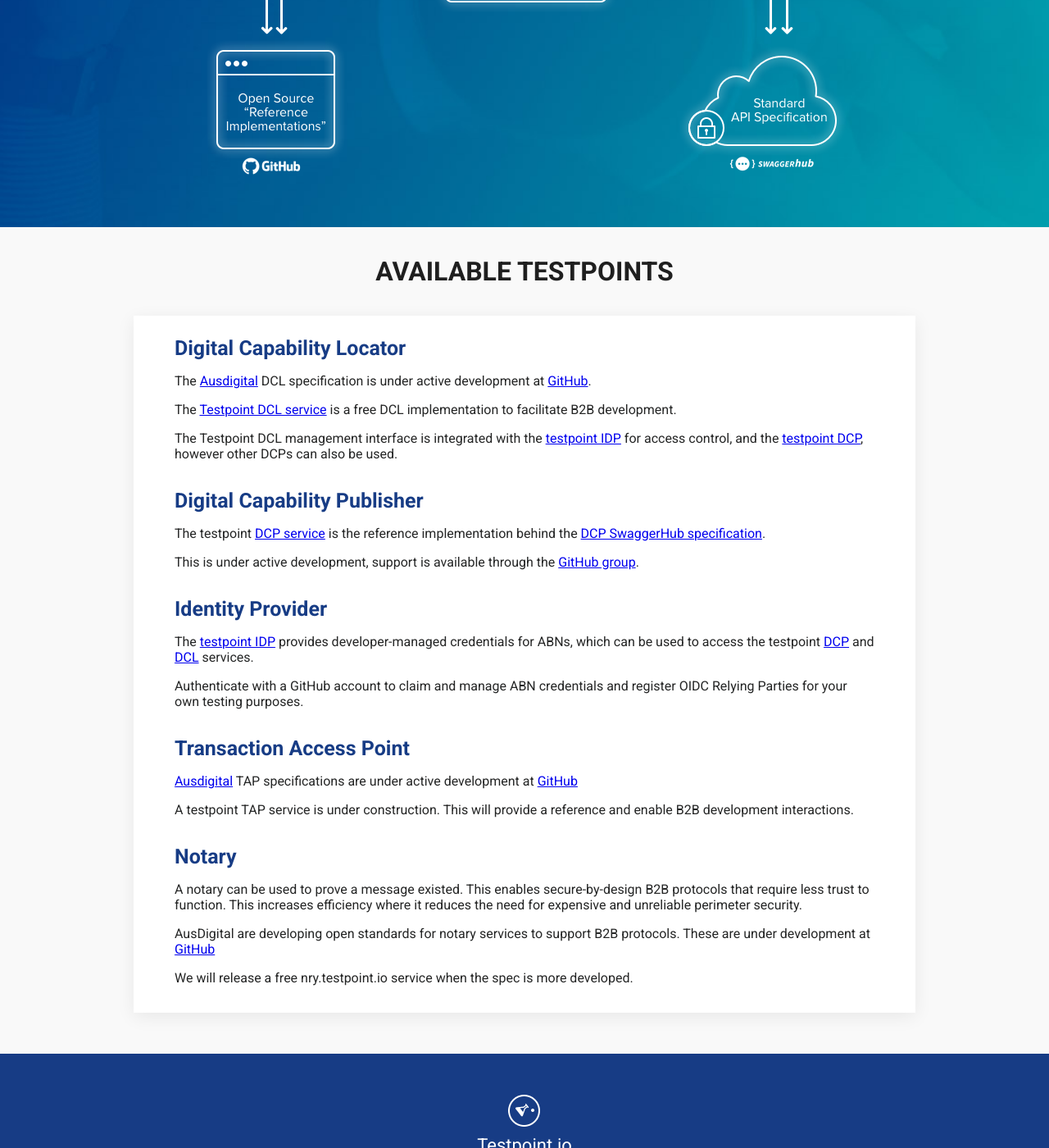
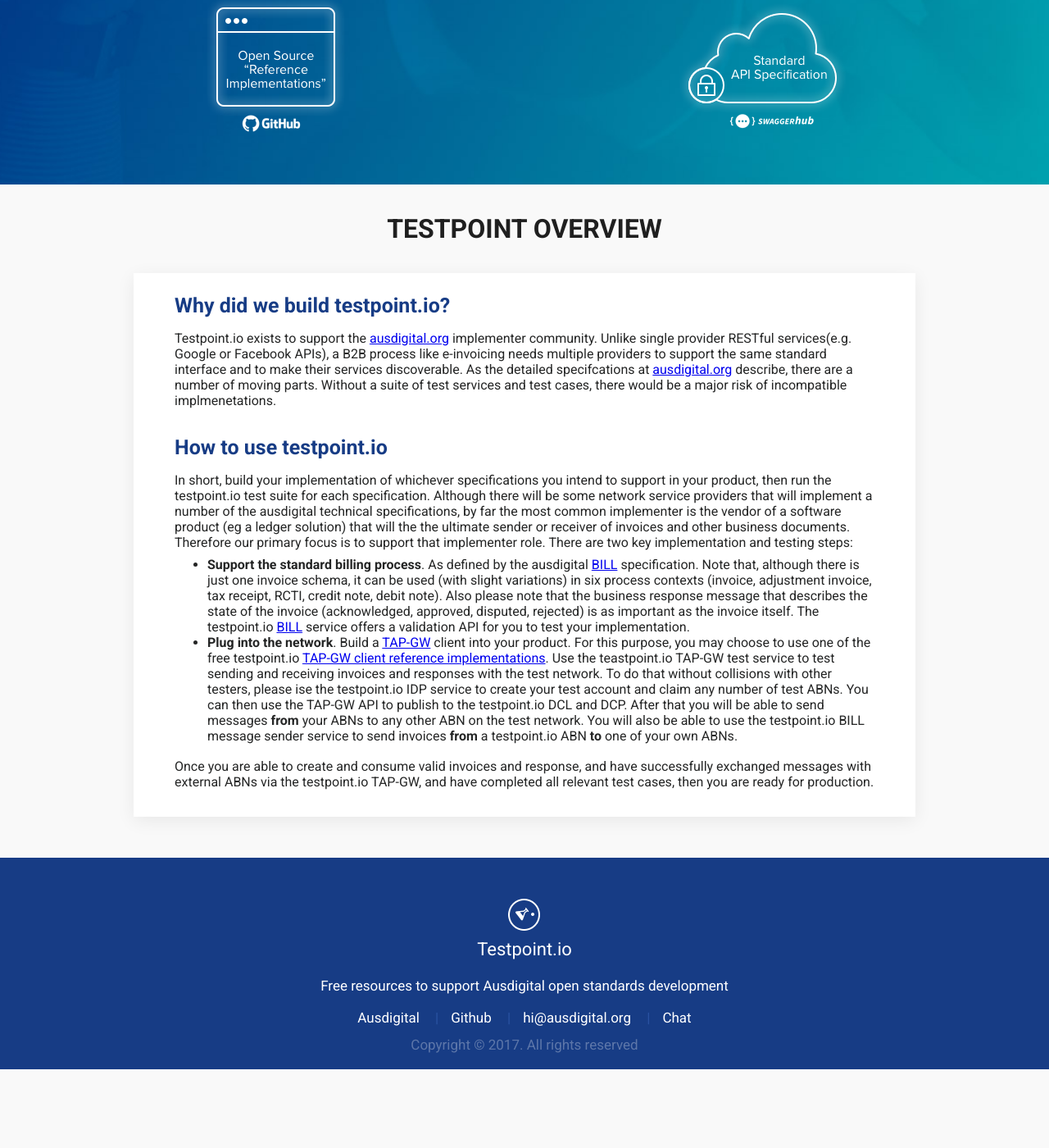
Before and after one commit to test-point/test-point.github.io, a Jekyll site: the page built from pages/home.md, in a window 1280 px wide and 1400 px high, scrolled down 785 px. Shown: the whole window at 82% size. Built offline with Jekyll 4.4.1, drawn with Linux system fonts in a browser that asks for light colours; after the commit the page ends 2089 px from its top, so only the background shows below that; some of the changed text lies outside the part shown.

Commit message:
rework the home page

```diff
--- a/pages/home.md
+++ b/pages/home.md
@@ -1,44 +1,22 @@
 ---
-title: Free restful test end-points for integrated b2b communities
-description: Unlike single provider RESTful services(e.g. Google or Facebook APIs), a B2B process like e-invoicing needs multiple providers to support the same standard interface. Testpoint.io supports the community by providing teset services for implementers of standard API specifications
+title: Free RESTful test end-points for integrated b2b communities
+description: A suite of test services, test client, and test cases designed to support the ausdigital.org implementer community.
 diagram: /images/home-diagram.png
 diagramMobile: /images/home-diagram.png
-contentTitle: Available testpoints
+contentTitle: Testpoint Overview
 permalink: /
 tagline: B2B Developer Resources
 classWrapper: home
 ---
-### Digital Capability Locator
+### Why did we build testpoint.io?
 
-The [Ausdigital](http://ausdigital.org/) DCL specification is under active development at [GitHub](https://github.com/ausdigital/ausdigital-dcl).
+Testpoint.io exists to support the [ausdigital.org](http://ausdigital.org/) implementer community.  Unlike single provider RESTful services(e.g. Google or Facebook APIs), a B2B process like e-invoicing needs multiple providers to support the same standard interface and to make their services discoverable.  As the detailed specifcations at [ausdigital.org](http://ausdigital.org/) describe, there are a number of moving parts.  Without a suite of test services and test cases, there would be a major risk of incompatible implmenetations.
 
-The [Testpoint DCL service](http://testpoint.io/dcl.html) is a free DCL implementation to facilitate B2B development.
+### How to use testpoint.io
 
-The Testpoint DCL management interface is integrated with the [testpoint IDP](http://testpoint.io/idp.html) for access control, and the [testpoint DCP](http://testpoint.io/dcp.html), however other DCPs can also be used.
+In short, build your implementation of whichever specifications you intend to support in your product, then run the testpoint.io test suite for each specification. Although there will be some network service providers that will implement a number of the ausdigital technical specifications, by far the most common implementer is the vendor of a software product (eg a ledger solution) that will the the ultimate sender or receiver of invoices and other business documents.  Therefore our primary focus is to support that implementer role. There are two key implementation and testing steps:
 
-### Digital Capability Publisher
+* **Support the standard billing process**.  As defined by the ausdigital [BILL](http://ausdigital-bill.readthedocs.io/en/latest/) specification.  Note that, although there is just one invoice schema, it can be used (with slight variations) in six process contexts (invoice, adjustment invoice, tax receipt, RCTI, credit note, debit note).  Also please note that the business response message that describes the state of the invoice (acknowledged, approved, disputed, rejected) is as important as the invoice itself.  The testpoint.io [BILL](http://testpoint.io/bill) service offers a validation API for you to test your implementation.
+* **Plug into the network**.  Build a [TAP-GW](http://ausdigital-tap-gw.readthedocs.io/en/latest/) client into your product. For this purpose, you may choose to use one of the free testpoint.io [TAP-GW client reference implementations](https://github.com/test-point/testpoint-tap-gw).  Use the teastpoint.io TAP-GW test service to test sending and receiving invoices and responses with the test network.  To do that without collisions with other testers, please ise the testpoint.io IDP service to create your test account and claim any number of test ABNs. You can then use the TAP-GW API to publish to the testpoint.io DCL and DCP.  After that you will be able to send messages **from** your ABNs to any other ABN on the test network.  You will also be able to use the testpoint.io BILL message sender service to send invoices **from** a testpoint.io ABN **to** one of your own ABNs.
 
-The testpoint [DCP service](http://testpoint.io/dcp.html) is the reference implementation behind the [DCP SwaggerHub specification](https://swaggerhub.com/api/ausdigital/ausdigital-dcp/1.0).
-
-This is under active development, support is available through the [GitHub group](https://github.com/ausdigital/ausdigital-dcp/issues).
-
-### Identity Provider
-
-
-The [testpoint IDP](http://testpoint.io/idp.html) provides developer-managed credentials for ABNs, which can be used to access the testpoint [DCP](http://testpoint.io/dcp.html) and [DCL](http://testpoint.io/dcl.html) services.
-
-Authenticate with a GitHub account to claim and manage ABN credentials and register OIDC Relying Parties for your own testing purposes.
-
-### Transaction Access Point
-
-[Ausdigital](http://ausdigital.org) TAP specifications are under active development at [GitHub](https://github.com/ausdigital/ausdigital-tap)
-
-A testpoint TAP service is under construction. This will provide a reference and enable B2B development interactions.
-
-### Notary
-
-A notary can be used to prove a message existed. This enables secure-by-design B2B protocols that require less trust to function. This increases efficiency where it reduces the need for expensive and unreliable perimeter security.
-
-AusDigital are developing open standards for notary services to support B2B protocols. These are under development at [GitHub](https://github.com/ausdigital/ausdigital-nry)
-
-We will release a free nry.testpoint.io service when the spec is more developed.
+Once you are able to create and consume valid invoices and response, and have successfully exchanged messages with external ABNs via the testpoint.io TAP-GW, and have completed all relevant test cases, then you are ready for production.
```
